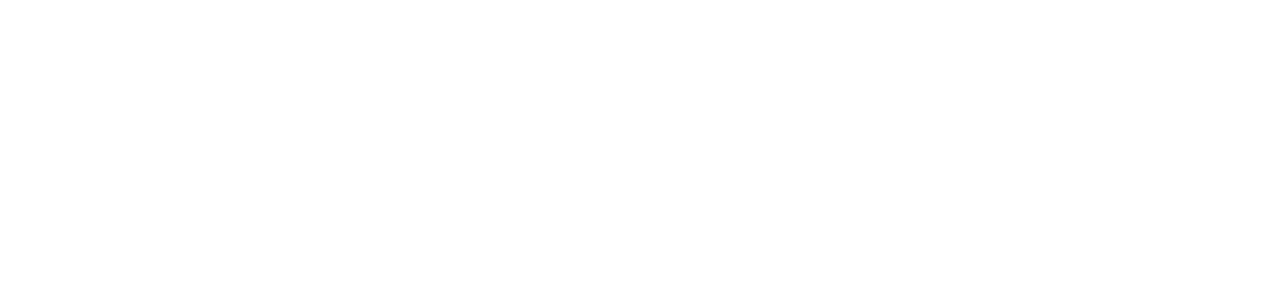
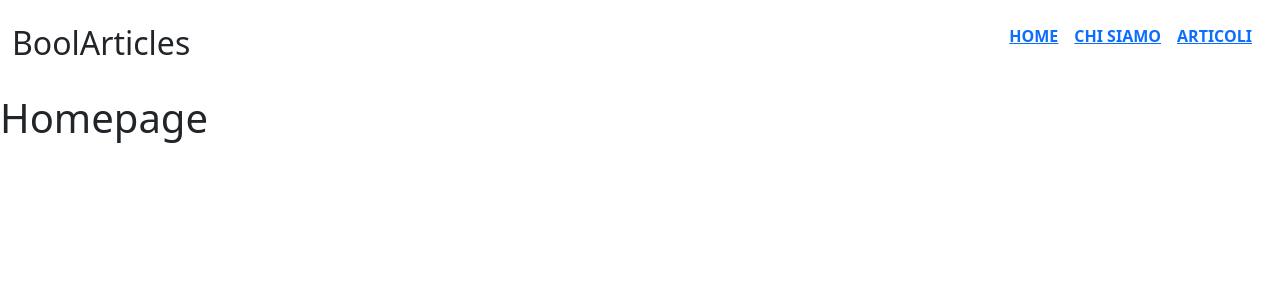
Before and after one commit to MauroBorzi/react-router, a React (Vite) app: page / in a window 1280 px wide. Shown: the top 300 px of the page. Built offline with nearby package versions, Linux system fonts and the light colour scheme.

Commit message:
[add]threePages

```diff
--- a/src/App.jsx
+++ b/src/App.jsx
@@ -1,5 +1,21 @@
+import { BrowserRouter, Routes, Route } from "react-router-dom"
+import DefaultLayout from "./layouts/DefaultLayout"
+import HomePage from "./pages/HomePage"
+import AboutPage from "./pages/AboutPage"
+import ArticlePage from "./pages/ArticlePage"
+
 function App() {
-
+  return (
+    <BrowserRouter>
+      <Routes>
+        <Route Component={DefaultLayout}>
+          <Route path="/" Component={HomePage}></Route>
+          <Route path="/about" Component={AboutPage}></Route>
+          <Route path="/articles" Component={ArticlePage}></Route>
+        </Route>
+      </Routes>
+    </BrowserRouter>
+  )
 }
 
 export default App
--- a/src/components/Header.jsx
+++ b/src/components/Header.jsx
@@ -1,10 +1,31 @@
-import React from 'react'
+import { NavLink } from "react-router-dom"
 
 const Header = () => {
   return (
-    <div>
-
-    </div>
+    <header>
+      <div className="container-fluid my-4">
+        <div className="row">
+          <div className="col-12 d-flex justify-content-between">
+            <div>
+              <h2>BoolArticles</h2>
+            </div>
+            <div>
+              <ul className="list-unstyled d-flex">
+                <li className="me-3">
+                  <NavLink to="/"><strong>HOME</strong></NavLink>
+                </li>
+                <li className="me-3">
+                  <NavLink to="/about"><strong>CHI SIAMO</strong></NavLink>
+                </li>
+                <li className="me-3">
+                  <NavLink to="/articles"><strong>ARTICOLI</strong></NavLink>
+                </li>
+              </ul>
+            </div>
+          </div>
+        </div>
+      </div>
+    </header>
   )
 }
 
--- a/src/layouts/DefaultLayout.jsx
+++ b/src/layouts/DefaultLayout.jsx
@@ -1,10 +1,12 @@
-import React from 'react'
+import Header from "../components/Header"
+import { Outlet } from "react-router-dom"
 
 const DefaultLayout = () => {
   return (
-    <div>
-
-    </div>
+    <>
+      <Header />
+      <Outlet />
+    </>
   )
 }
 
```
